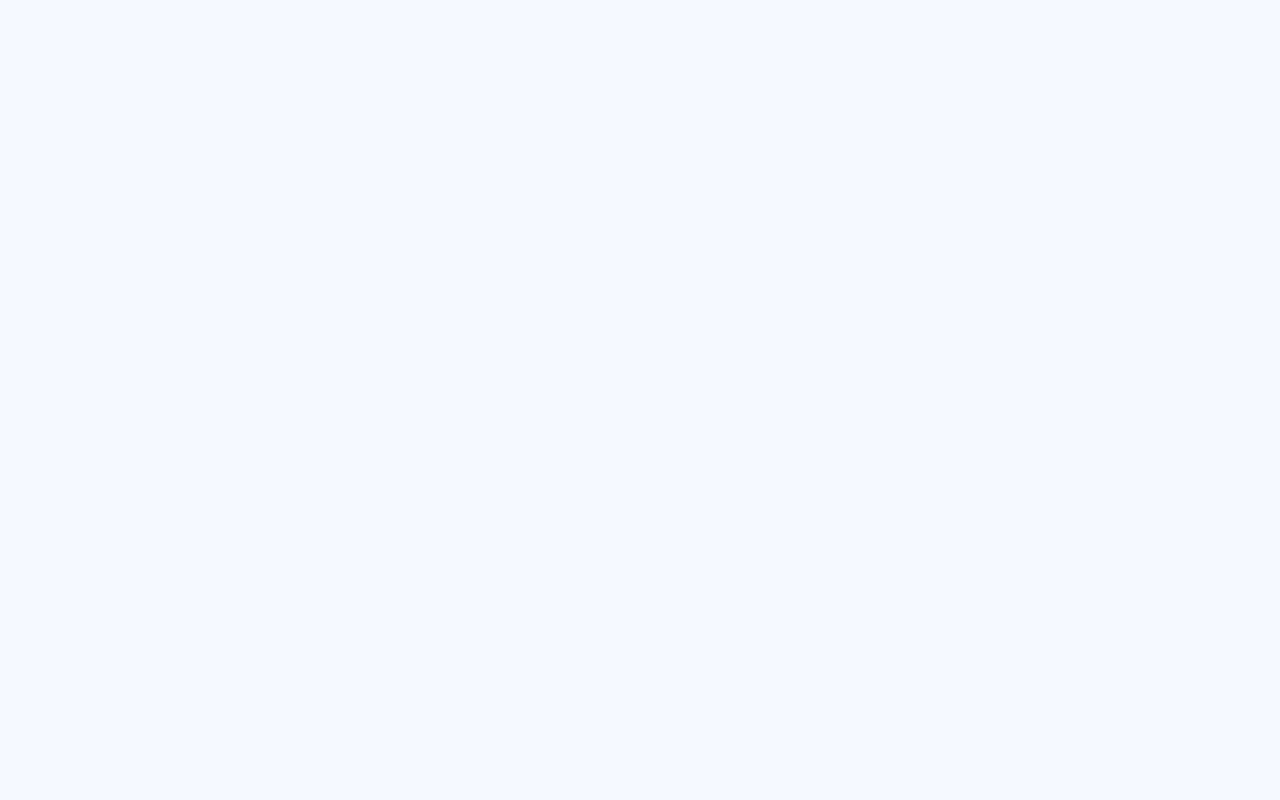
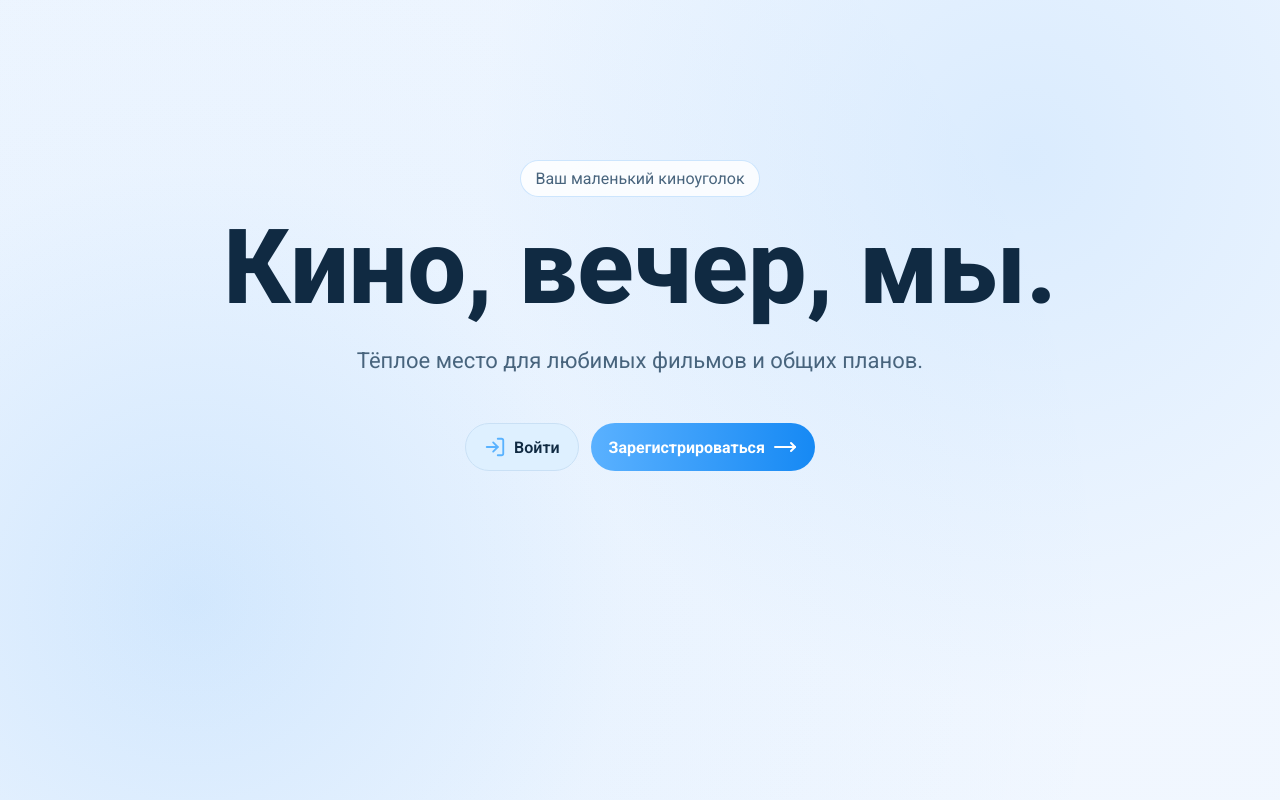
Before and after one commit to waveafterwave69/muvi, a Next.js app: page / in a window 1280 px wide. Built offline with nearby package versions, Linux system fonts and the light colour scheme.

Commit message:
feat(HomeContent): new component

```diff
--- a/package.json
+++ b/package.json
@@ -10,6 +10,7 @@
   },
   "dependencies": {
     "lucide-react": "^1.27.0",
+    "motion": "^12.43.0",
     "next": "16.2.11",
     "react": "19.2.4",
     "react-dom": "19.2.4"
--- a/src/app/page.tsx
+++ b/src/app/page.tsx
@@ -1,3 +1,4 @@
+import { HomeContent } from '@/modules/home'
 import type { Metadata } from 'next'
 
 export const metadata: Metadata = {
@@ -5,7 +6,11 @@ export const metadata: Metadata = {
 }
 
 const Home = () => {
-    return <div></div>
+    return (
+        <>
+            <HomeContent />
+        </>
+    )
 }
 
 export default Home
--- a/src/app/styles/globals.scss
+++ b/src/app/styles/globals.scss
@@ -1,9 +1,25 @@
 body {
     background-color: var(--bg);
+
+    background-image:
+        radial-gradient(
+            circle at 80% 20%,
+            var(--glow-top-color-1) 0%,
+            var(--glow-top-color-2) var(--glow-top-size)
+        ),
+        radial-gradient(
+            circle at 15% 75%,
+            var(--glow-bottom-color-1) 0%,
+            var(--glow-bottom-color-2) var(--glow-bottom-size-1),
+            transparent var(--glow-bottom-size-2)
+        );
+    background-attachment: fixed;
+
     color: var(--text-primary);
     font-size: var(--base-font-size);
     font-weight: var(--base-font-weight);
     font-family: var(--font-roboto), sans-serif;
+    margin: 0;
 }
 
 .container {
@@ -19,17 +35,16 @@ h3,
 h4,
 h5,
 h6 {
-    font-weight: var(----title-font-weight);
+    font-weight: var(--title-font-weight);
+    margin: 0;
 }
 
 h1 {
     font-size: var(--h1-font-size);
 }
-
 h2 {
     font-size: var(--h2-font-size);
 }
-
 h3 {
     font-size: var(--h3-font-size);
 }
@@ -38,15 +53,12 @@ h3 {
     h1 {
         font-size: var(--h1-font-size-medium);
     }
-
     h2 {
         font-size: var(--h2-font-size-medium);
     }
-
-    h2 {
+    h3 {
         font-size: var(--h3-font-size-medium);
     }
-
     body {
         font-size: var(--base-font-size-medium);
     }
@@ -56,19 +68,15 @@ h3 {
     h1 {
         font-size: var(--h1-font-size-small);
     }
-
     h2 {
         font-size: var(--h2-font-size-small);
     }
-
-    h2 {
+    h3 {
         font-size: var(--h3-font-size-small);
     }
-
     .container {
         padding: 0 var(--container-padding-mobile-x);
     }
-
     body {
         font-size: var(--base-font-size-small);
     }
--- a/src/app/styles/variables.scss
+++ b/src/app/styles/variables.scss
@@ -14,26 +14,41 @@
     --accent-soft: #ff7ab6;
     --accent-hover: #ff4f9e14;
 
+    --glow-top-color-1: rgba(22, 137, 245, 0.07);
+    --glow-top-color-2: transparent;
+    --glow-top-size: 20%;
+
+    --glow-bottom-color-1: rgba(255, 79, 158, 0.08);
+    --glow-bottom-color-2: rgba(255, 79, 158, 0.02);
+    --glow-bottom-size-1: 20%;
+    --glow-bottom-size-2: 70%;
+
     --base-font-size-large: 18px;
     --base-font-size: 16px;
     --base-font-size-medium: 14px;
     --base-font-size-small: 12px;
 
     --base-font-weight: 400;
-
     --title-font-weight: 800;
 
     --h1-font-size: 104px;
     --h1-font-size-medium: 56px;
-    --h1-font-size-small: 32px;
+    --h1-font-size-small: 38px;
 
     --h2-font-size: 52px;
     --h2-font-size-medium: 32px;
     --h2-font-size-small: 22px;
 
     --h3-font-size: 38px;
-    --h3-font-size-small: 28px;
+    --h3-font-size-medium: 28px;
     --h3-font-size-small: 18px;
+
+    --brand-bg: #ffffff0a;
+    --brand-border-color: #ffffff1a;
+
+    --border-button-color: #3b2a35;
+
+    --button-primary-gradient: linear-gradient(90deg, #ff7ab6 0%, #ff4f9e 100%);
 }
 
 @media (prefers-color-scheme: light) {
@@ -48,5 +63,25 @@
         --accent: #1689f5;
         --accent-soft: #59b2ff;
         --accent-hover: #1689f514;
+
+        --glow-top-color-1: rgba(22, 137, 245, 0.12);
+        --glow-top-color-2: rgba(22, 137, 245, 0.02);
+        --glow-top-size: 45%;
+
+        --glow-bottom-color-1: rgba(22, 137, 245, 0.14);
+        --glow-bottom-color-2: rgba(22, 137, 245, 0.03);
+        --glow-bottom-size-1: 35%;
+        --glow-bottom-size-2: 75%;
+
+        --brand-bg: #ffffffcc;
+        --brand-border-color: #1689f433;
+
+        --border-button-color: #c9e0f5;
+
+        --button-primary-gradient: linear-gradient(
+            90deg,
+            #5ab1ff 0%,
+            #1689f4 100%
+        );
     }
 }
--- /dev/null
+++ b/src/modules/home/index.ts
@@ -0,0 +1,3 @@
+import HomeContent from './ui/HomeContent'
+
+export { HomeContent }
--- /dev/null
+++ b/src/modules/home/ui/HomeContent.module.scss
@@ -0,0 +1,65 @@
+.container {
+    display: flex;
+    flex-direction: column;
+    align-items: center;
+    text-align: center;
+    min-height: 100dvh;
+    width: 100%;
+    box-sizing: border-box;
+    padding-top: 20vh;
+}
+
+.brand__text {
+    color: var(--text-muted);
+    background-color: var(--brand-bg);
+    border: 1px solid var(--brand-border-color);
+    border-radius: 24px;
+    padding: 8px 14px;
+    margin-bottom: 10px;
+}
+
+.title {
+    margin-bottom: 20px;
+}
+
+.subtitle {
+    color: var(--text-muted);
+    font-size: 22px;
+    margin-bottom: 50px;
+}
+
+.buttons {
+    display: flex;
+    gap: 12px;
+    justify-content: center;
+}
+
+.button__border {
+    border: 1px solid var(--border-button-color);
+}
+
+.button__border {
+    svg {
+        color: var(--accent-soft);
+    }
+}
+
+@media (max-width: 768px) {
+    .brand__text {
+        padding: 6px 12px;
+        margin-bottom: 13px;
+    }
+
+    .title {
+        margin-bottom: 18px;
+    }
+
+    .subtitle {
+        font-size: 16px;
+        margin-bottom: 30px;
+    }
+
+    .buttons {
+        gap: 8px;
+    }
+}
--- /dev/null
+++ b/src/modules/home/ui/HomeContent.tsx
@@ -0,0 +1,96 @@
+'use client'
+
+import { motion } from 'motion/react'
+import styles from './HomeContent.module.scss'
+import { Button } from '@/shared/ui'
+import { LogIn, MoveRight } from 'lucide-react'
+import { useRouter } from 'next/navigation'
+
+const containerVariants = {
+    hidden: { opacity: 0 },
+    visible: {
+        opacity: 1,
+        transition: {
+            staggerChildren: 0.15,
+            delayChildren: 0.1,
+        },
+    },
+}
+
+const itemVariants = {
+    hidden: { opacity: 0, y: 20 },
+    visible: {
+        opacity: 1,
+        y: 0,
+        transition: { type: 'spring', stiffness: 100, damping: 15 },
+    },
+} as const
+
+const HomeContent = () => {
+    const router = useRouter()
+
+    const handleRedirectAuth = (type: 'register' | 'login') => {
+        if (type === 'register') {
+            router.push('/register')
+        } else {
+            router.push('/login')
+        }
+    }
+
+    return (
+        <motion.div
+            className={styles.container}
+            variants={containerVariants}
+            initial="hidden"
+            animate="visible"
+        >
+            <motion.p variants={itemVariants} className={styles.brand__text}>
+                Ваш маленький киноуголок
+            </motion.p>
+
+            <motion.h1 variants={itemVariants} className={styles.title}>
+                Кино, вечер, мы.
+            </motion.h1>
+
+            <motion.p variants={itemVariants} className={styles.subtitle}>
+                Тёплое место для любимых фильмов и общих планов.
+            </motion.p>
+
+            <motion.div variants={itemVariants} className={styles.buttons}>
+                <motion.div
+                    whileHover={{ scale: 1.03 }}
+                    whileTap={{ scale: 0.98 }}
+                >
+                    <Button
+                        onClick={() => handleRedirectAuth('login')}
+                        className={styles.button__border}
+                        variant="secondary"
+                    >
+                        <LogIn size={22} /> Войти
+                    </Button>
+                </motion.div>
+
+                <motion.div whileHover="hover" whileTap={{ scale: 0.98 }}>
+                    <Button onClick={() => handleRedirectAuth('register')}>
+                        Зарегистрироваться
+                        <motion.div
+                            variants={{
+                                hover: { x: 5 },
+                            }}
+                            transition={{
+                                type: 'spring',
+                                stiffness: 300,
+                                damping: 20,
+                            }}
+                            style={{ display: 'flex', alignItems: 'center' }}
+                        >
+                            <MoveRight size={24} />
+                        </motion.div>
+                    </Button>
+                </motion.div>
+            </motion.div>
+        </motion.div>
+    )
+}
+
+export default HomeContent
--- a/src/shared/ui/Button/Button.module.scss
+++ b/src/shared/ui/Button/Button.module.scss
@@ -1,4 +1,3 @@
-
 .button {
     border-radius: 9999px;
     display: flex;
@@ -24,7 +23,7 @@
 }
 
 .primary {
-  background-color: var(--accent);
+    background: var(--button-primary-gradient);
     color: var(--text-secondary);
     font-weight: 700;
 
```
Also changed, not shown: 1 other file (tests, documents, lock files or other folders). Lines whose indentation alone changed are shown as unchanged.
